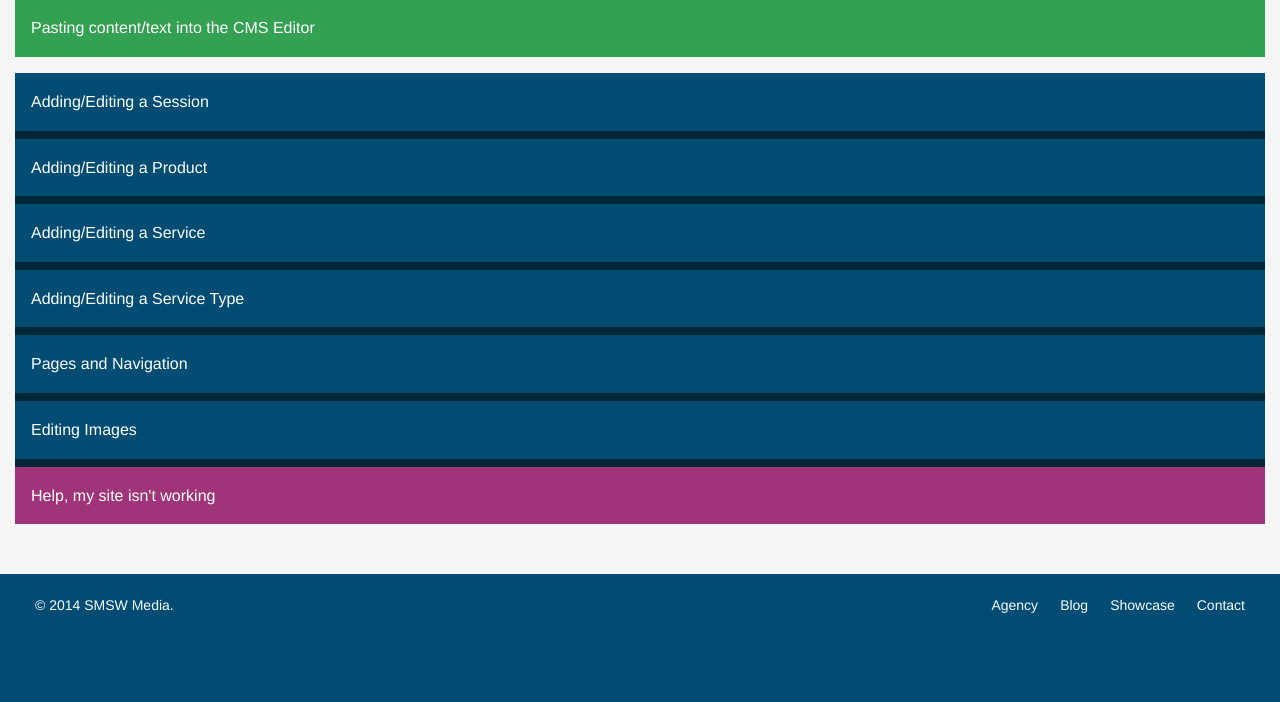
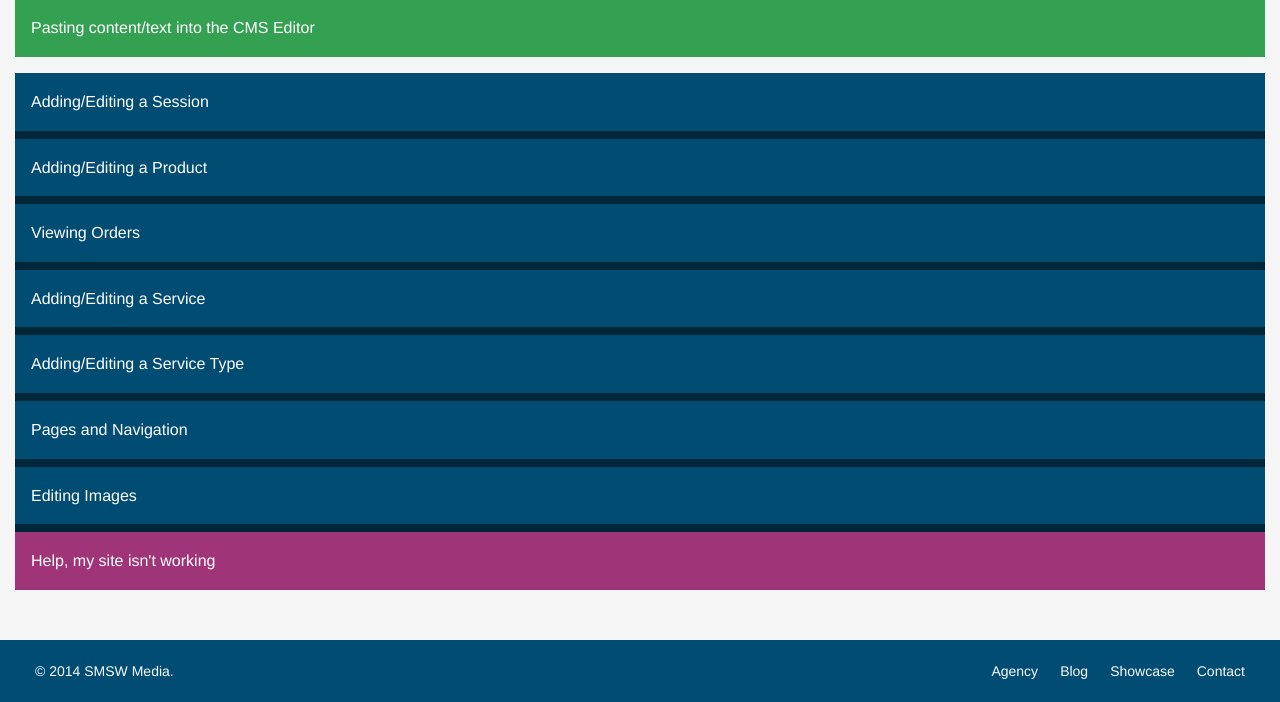
Before and after one commit to smsw/regard-documentation, a PHP site: page / in a window 1280 px wide. Shown: the part 174-876 px from the top of the page. Before the commit the page ends 787 px from the top, so only its background shows below. Run offline with PHP 8.4, Linux system fonts and the light colour scheme; some libraries are stand-ins or nearby versions.

Commit message:
Update Docs

```diff
--- /dev/null
+++ b/_content/orders.php
@@ -0,0 +1,28 @@
+<div id="panel8" class="content">
+    <dl class="tabs" data-tab>
+        <dd class="active"><a href="#orders-intro">Introduction</a></dd>
+        <dd><a href="#order-1">Viewing Orders</a>
+    </dl>
+
+    <div class="tabs-content">
+        <div class="content active" id="orders-intro">
+            <h3>Login to the <a href="http://regard.co.uk/admin.php" title="Admin panel" rel="nofollow" target="_blank">admin panel</a> using your username and password.
+            </h3>
+        </div>
+
+        <div class="content" id="order-1">
+            <h5>Note: This is found under the main admin navigation and is not part of publishing/editing products.</h5>
+
+            <h3>Viewing and Processing Orders</h3>
+            <ol>
+                <li>
+                    Go to Store (top of page) > Orders where you will see a list of orders.<br>
+                    <img src="/_content/images/storeorders.png" alt="product orders"/>
+                </li>
+                <li>Click “details” (in red) to view the details of an order. </li>
+                <li>To produce an invoice click “Export As PDF” .</li>
+                <li>To export a list of purchases go to Store>Reports. Here you can create a report an export it as a CSV or PDF file.</li>
+            </ol>
+        </div>
+    </div>
+</div>
--- a/_content/products.php
+++ b/_content/products.php
@@ -105,24 +105,5 @@
                 <p>Save your changes before viewing Orders.</p>
             </div>
         </div>
-
-        <!-- Viewing and Processing Orders -->
-        <div class="content" id="products-panel2-7">
-            <div class="panel callout radius">
-                <h5>Note: This is found under the main admin navigation and is not part of publishing/editing products.</h5>
-            </div>
-
-            <h3>Viewing and Processing Orders</h3>
-            <ol>
-                <li>
-                    Go to Store (top of page) > Orders where you will see a list of orders.<br>
-                    <img src="/_content/images/storeorders.png" alt="product orders"/>
-                </li>
-                <li>Click “details” (in red) to view the details of an order. </li>
-                <li>To produce an invoice click “Export As PDF” .</li>
-                <li>To export a list of purchases go to Store>Reports. Here you can create a report an export it as a CSV or PDF file.</li>
-            </ol>
-        </div>
-
     </div>
 </div>
--- a/_content/session.php
+++ b/_content/session.php
@@ -26,7 +26,6 @@
                 <li>Enter a price for the session. For sessions we do not require any postage dimensions or shipping information, so leave these blank.</li>
                 <li>SKU, is your Stock Keeping Unit, and should be unique and related to the session you are creating.</li>
                 <li>Limit stock, i.e the number of sessions/seats that can be purchased. <strong>You must</strong> tick the box next to the value you enter as shown in the screenshot above.</li>
-
             </ul>
 
             <h3>Booking Excerpt</h3>
@@ -74,9 +73,10 @@
         <!-- Activity Type -->
         <div class="content" id="session-panel2-2">
             <h3>Adding and editing Categories for a session</h3>
+
             <p>Displayed here are your list of categories, i.e all of your Activity Types. You can select the red link, 'Edit Categories' to add, or adjust the category names. Currently, only Administrators are able to do this.</p>
             <ul>
-                <li>Tick a category you wish to associate with your session.</li>
+                <li>Tick a category you wish to associate with your session. Please tick OWL Session and Course as well as OWL stand alone course.</li>
                 <li>Click Submit to save your changes.</li>
             </ul>
 
--- a/index.php
+++ b/index.php
@@ -23,6 +23,11 @@
                 <dd class="heading">
                     <a href="#panel6">Adding/Editing a Product</a>
                     <?php include_once('_content/products.php');?>
+                </dd>
+
+                <dd class="heading">
+                    <a href="#panel8">Viewing Orders</a>
+                    <?php include_once('_content/orders.php');?>
                 </dd>
 
                 <dd class="heading">
```
